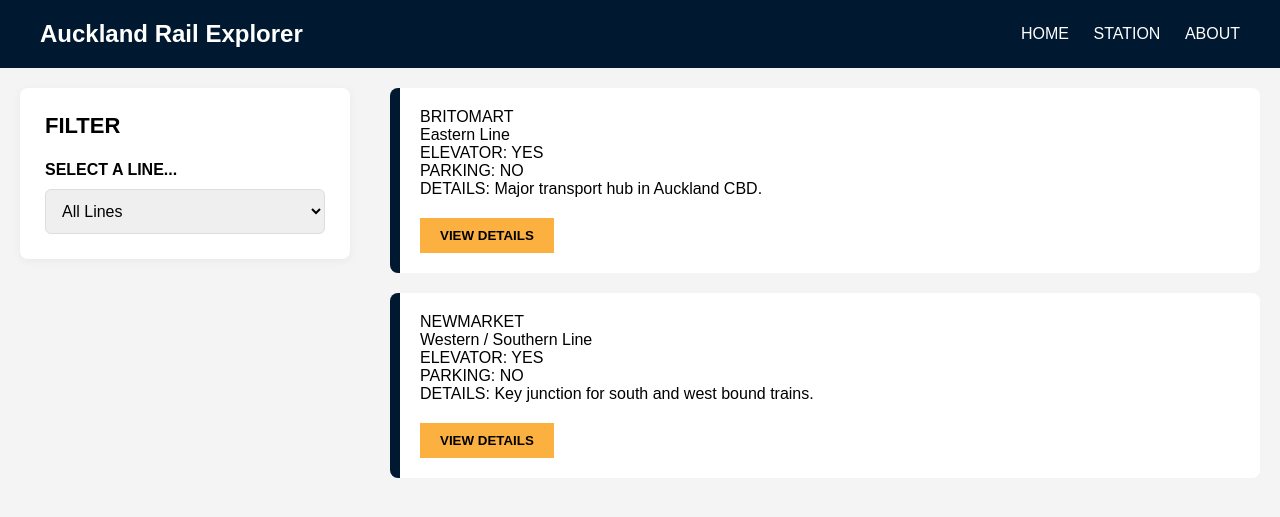
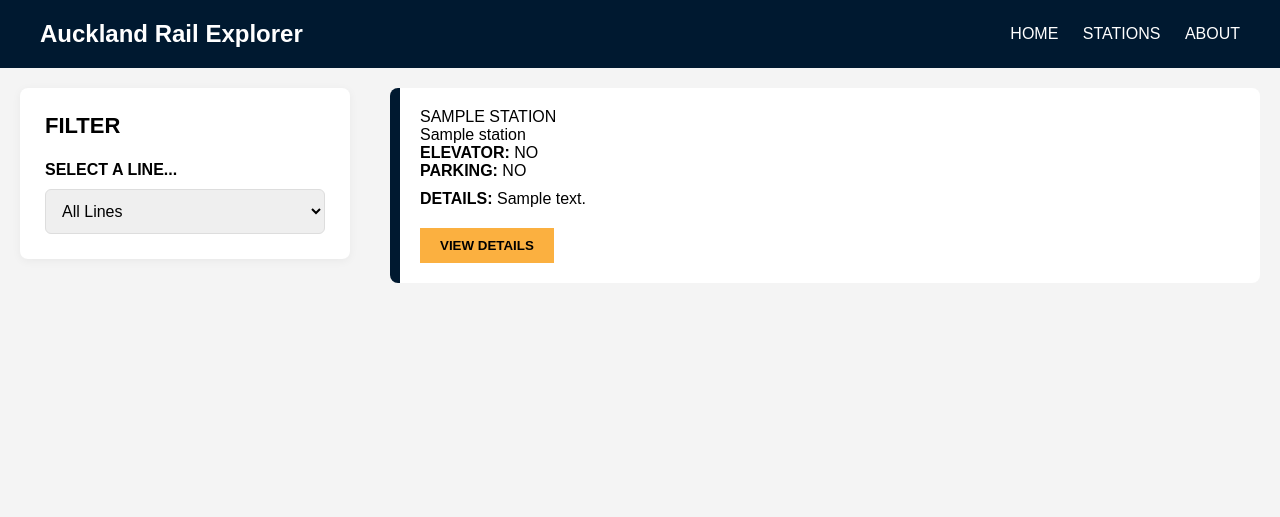
Before and after one commit to 816R-school/NCEA-L2-Rail-Project, a Flask app: template templates/index.html in a window 1280 px wide. Shown: the top 517 px of the page. Run offline with Flask 3, Linux system fonts and the light colour scheme; the template is opened without the code that fills it: most values are stand-ins (such as "Sample title", 1, 10 or a date in 2020).

Commit message:
just a small update

```diff
--- a/app.py
+++ b/app.py
@@ -1,4 +1,4 @@
-from flask import Flask, render_template
+from flask import Flask, render_template, request
 import sqlite3
 
 app = Flask(__name__)
@@ -10,13 +10,22 @@ def get_db_connection():
 
 @app.route('/')
 def index():
+    line_id = request.args.get('line')
     conn = get_db_connection()
+
     query = '''
-        SELECT stations.station_name, stations.description, lines.line_name, lines.color_code
-        FROM stations
-        JOIN lines ON stations.line_id = lines.line_id
+        SELECT s.*, l.line_name, l.color_code, f.has_elevator, f.has_parking
+        FROM stations s
+        JOIN lines l ON s.line_id = l.line_id
+        LEFT JOIN facilities f ON s.station_id = f.station_id
     '''
-    stations = conn.execute(query).fetchall()
+
+    if line_id and line_id.strip():
+        query += ' WHERE s.line_id = ?'
+        stations = conn.execute(query, (line_id,)).fetchall()
+    else:
+        stations = conn.execute(query).fetchall()
+
     conn.close()
     return render_template('index.html', stations=stations)
 
--- a/templates/index.html
+++ b/templates/index.html
@@ -12,51 +12,44 @@
         <h1>Auckland Rail Explorer</h1>
         <div class="nav-links">
             <a href="/">HOME</a>
-            <a href="#">STATION</a>
+            <a href="#">STATIONS</a>
             <a href="#">ABOUT</a>
         </div>
     </nav>
 
-    <div class="container" style="display: flex; gap: 40px; align-items: flex-start;">
+    <div class="container" style="display: flex; gap: 40px; align-items: flex-start; padding: 20px;">
 
         <aside style="flex: 1; max-width: 280px; background: #FFFFFF; padding: 25px; border-radius: 8px; box-shadow: 0 2px 10px rgba(0,0,0,0.05);">
             <h3 style="margin-top: 0; font-size: 22px;">FILTER</h3>
-            <label for="line-select" style="display: block; margin-bottom: 10px; font-weight: bold;">SELECT A LINE...</label>
-            <select id="line-select" style="width: 100%; padding: 12px; border: 1px solid #ddd; border-radius: 6px; font-size: 16px;">
-                <option value="">All Lines</option>
-                <option value="eastern">Eastern Line</option>
-                <option value="southern">Southern Line</option>
-                <option value="western">Western Line</option>
-                <option value="onehunga">Onehunga Line</option>
-            </select>
+            <form action="/" method="GET">
+                <label style="display: block; margin-bottom: 10px; font-weight: bold;">SELECT A LINE...</label>
+                <select name="line" onchange="this.form.submit()" style="width: 100%; padding: 12px; border: 1px solid #ddd; border-radius: 6px; font-size: 16px;">
+                    <option value="" {% if not request.args.get('line') %}selected{% endif %}>All Lines</option>
+                    <option value="1" {% if request.args.get('line') == '1' %}selected{% endif %}>Eastern Line</option>
+                    <option value="2" {% if request.args.get('line') == '2' %}selected{% endif %}>Western Line</option>
+                    <option value="3" {% if request.args.get('line') == '3' %}selected{% endif %}>Southern Line</option>
+                    <option value="4" {% if request.args.get('line') == '4' %}selected{% endif %}>Onehunga Line</option>
+                </select>
+            </form>
         </aside>
 
         <main style="flex: 3;">
-            <div class="station-card">
-                <div class="station-name">BRITOMART</div>
-                <div class="line-name">Eastern Line</div>
+            {% for station in stations %}
+            <div class="station-card" style="border-left: 10px solid {{ station['color_code'] }}; margin-bottom: 25px;">
+                <div class="station-name">{{ station['station_name']|upper }}</div>
+                <div class="line-name">{{ station['line_name'] }}</div>
+
                 <div class="details">
-                    ELEVATOR: YES <br>
-                    PARKING: NO <br>
-                    DETAILS: Major transport hub in Auckland CBD.
+                    <div><strong>ELEVATOR:</strong> {{ 'YES' if station['has_elevator'] == 1 else 'NO' }}</div>
+                    <div><strong>PARKING:</strong> {{ 'YES' if station['has_parking'] == 1 else 'NO' }}</div>
+                    <div style="margin-top: 10px;"><strong>DETAILS:</strong> {{ station['description'] }}</div>
                 </div>
+
                 <div style="margin-top: 20px;">
                     <button class="accent-button">VIEW DETAILS</button>
                 </div>
             </div>
-
-            <div class="station-card">
-                <div class="station-name">NEWMARKET</div>
-                <div class="line-name">Western / Southern Line</div>
-                <div class="details">
-                    ELEVATOR: YES <br>
-                    PARKING: NO <br>
-                    DETAILS: Key junction for south and west bound trains.
-                </div>
-                <div style="margin-top: 20px;">
-                    <button class="accent-button">VIEW DETAILS</button>
-                </div>
-            </div>
+            {% endfor %}
         </main>
 
     </div>
```
Also changed, not shown: setup_db.py (+19 -13 lines).
